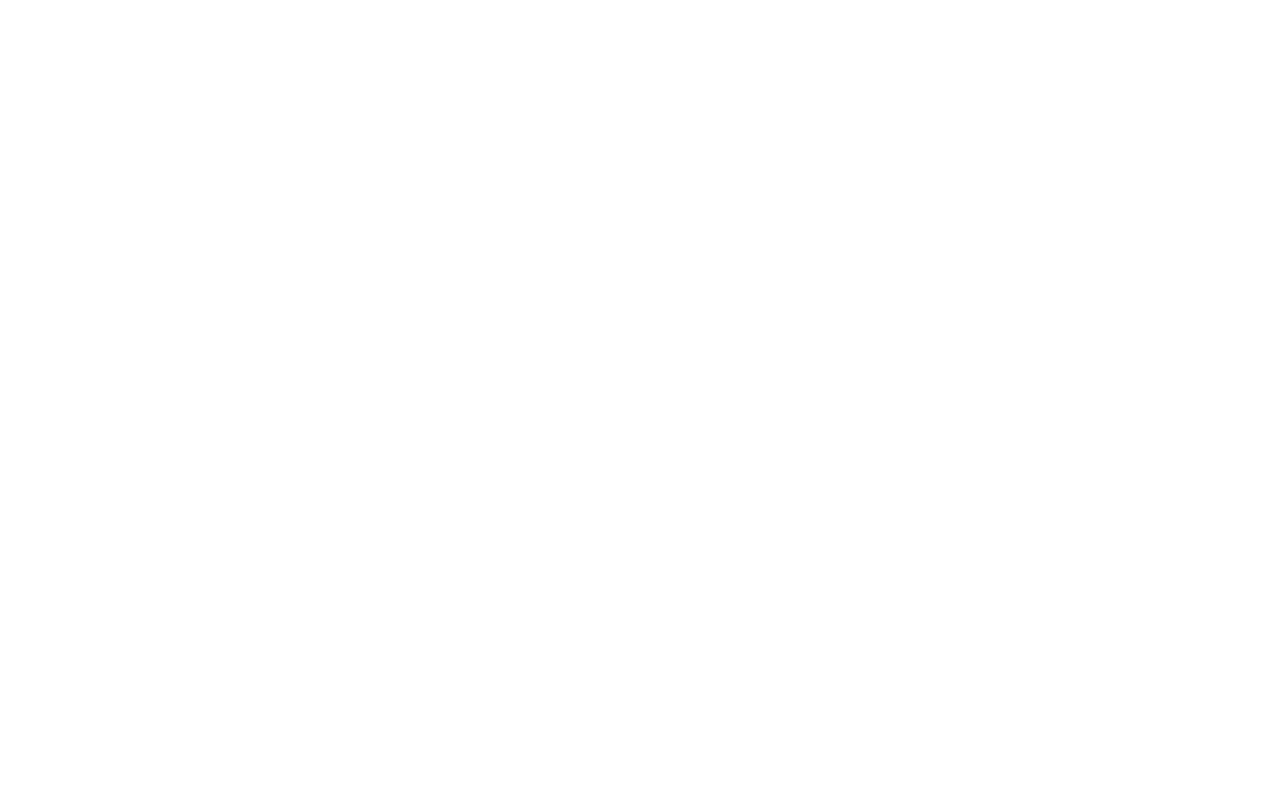
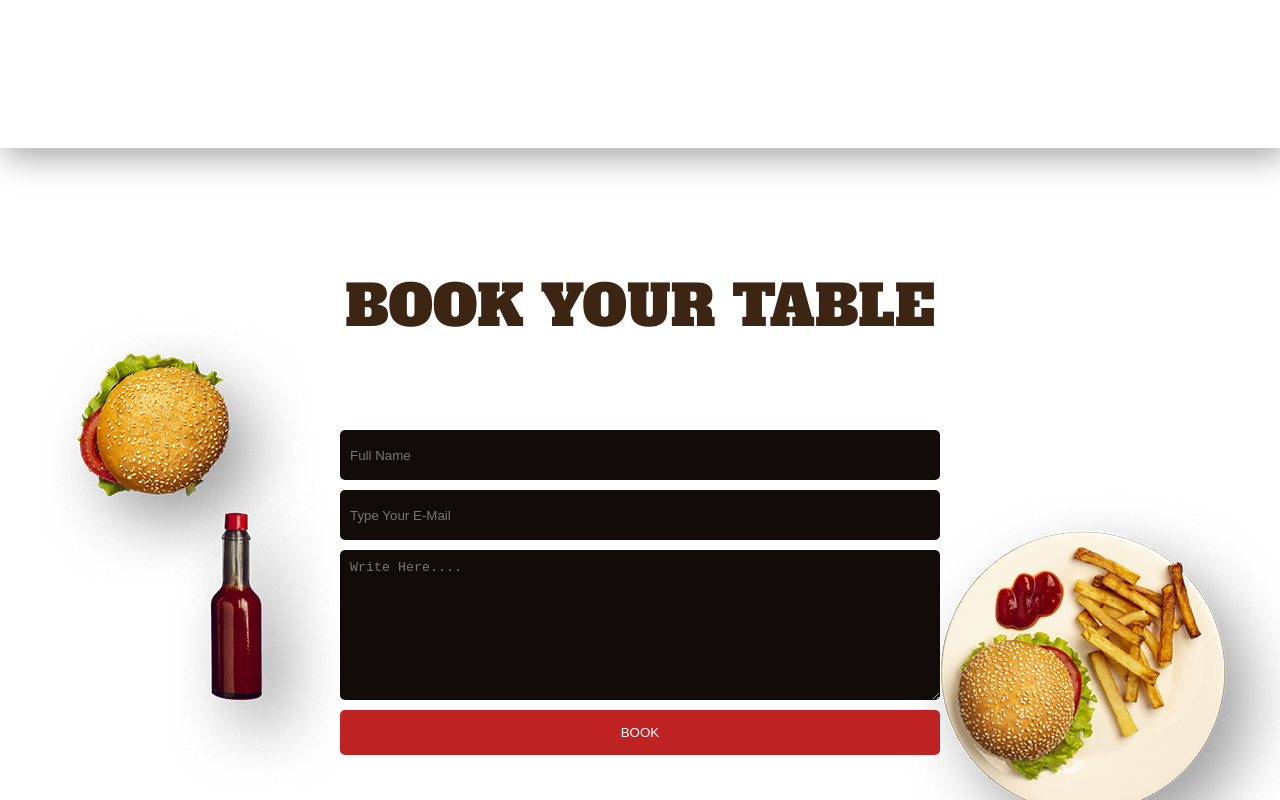
Before and after one commit to a-dubaj/Rest.Burger, a React (Create React App) app: page / in a window 1280 px wide. Shown: the part 2480-3280 px from the top of the page. Before the commit the page ends 2628 px from the top, so only its background shows below. Built offline with nearby package versions, Linux system fonts and the light colour scheme.

Commit message:
Added book table form

```diff
--- a/src/App.js
+++ b/src/App.js
@@ -4,6 +4,7 @@
 import Header from './Components/Header'
 import Products from './Components/Products'
 import About from './Components/About'
+import Contact from './Components/Contact'
 import { css } from "@emotion/core";
 import PropagateLoader from 'react-spinners/ScaleLoader'
 
@@ -34,6 +35,7 @@
         <Header/>
         <Products/>
         <About/>
+        <Contact/>
         </>
       }
     </div>
--- /dev/null
+++ b/src/Components/Contact.jsx
@@ -0,0 +1,16 @@
+import React from'react'
+
+function Contact(){
+    return(
+        <div id='contact'>
+            <h1>BOOK YOUR TABLE</h1>
+            <form>
+                <input type='text' placeholder='Full Name' />
+                <input type='email' placeholder='Type Your E-Mail' />
+                <textarea placeholder='Write Here....'></textarea>
+                <input type='submit' value='BOOK' />
+            </form>
+        </div>
+    )
+}
+export default Contact
```
